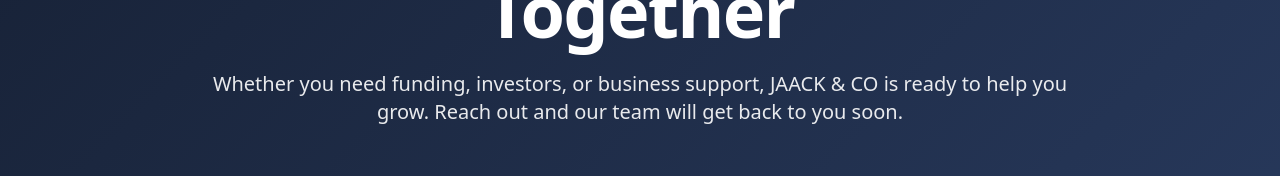
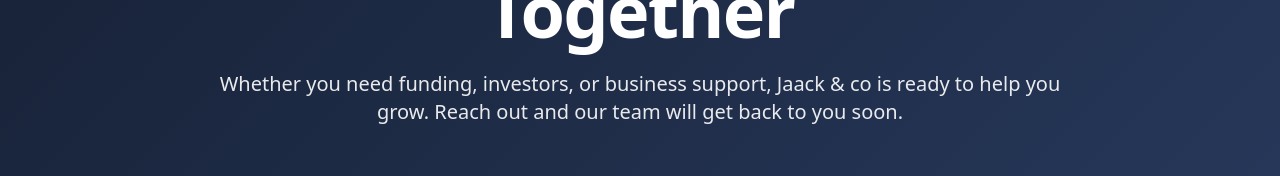
Before and after one commit to CJestrip-89/jaack-business-website, a React (Vite) app: page /contact in a window 1280 px wide. Shown: the part 178-354 px from the top of the page. Built offline with nearby package versions, Linux system fonts and the light colour scheme; the HTML template or start-up script is replaced by a standard one.

Commit message:
Code edited in Lovable Code Editor
Edited UI in Lovable

```diff
--- a/src/pages/Contact.tsx
+++ b/src/pages/Contact.tsx
@@ -74,7 +74,7 @@ const Contact = () => {
           <div className="max-w-4xl mx-auto text-center">
             <h1 className="heading-xl text-white mb-6">Let's Build Something Together</h1>
             <p className="body-lg text-white/90">
-              Whether you need funding, investors, or business support, JAACK & CO is ready to help you grow. Reach out
+              Whether you need funding, investors, or business support, Jaack & co is ready to help you grow. Reach out
               and our team will get back to you soon.
             </p>
           </div>
```
